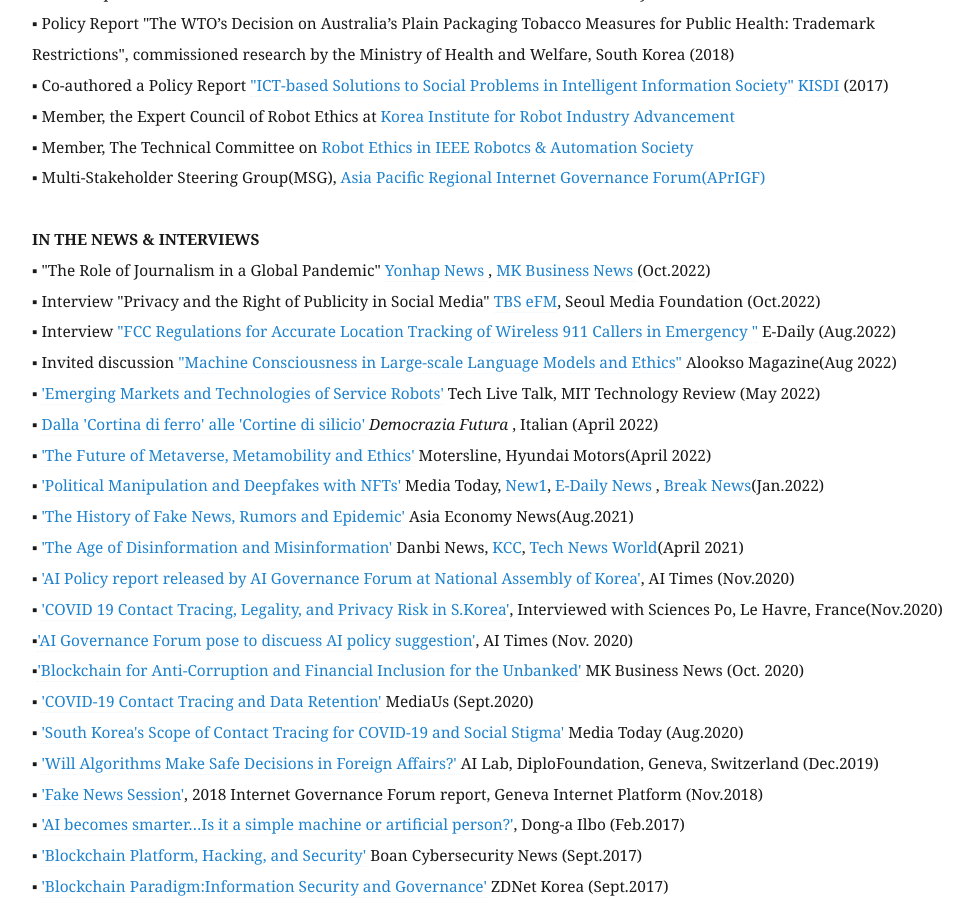
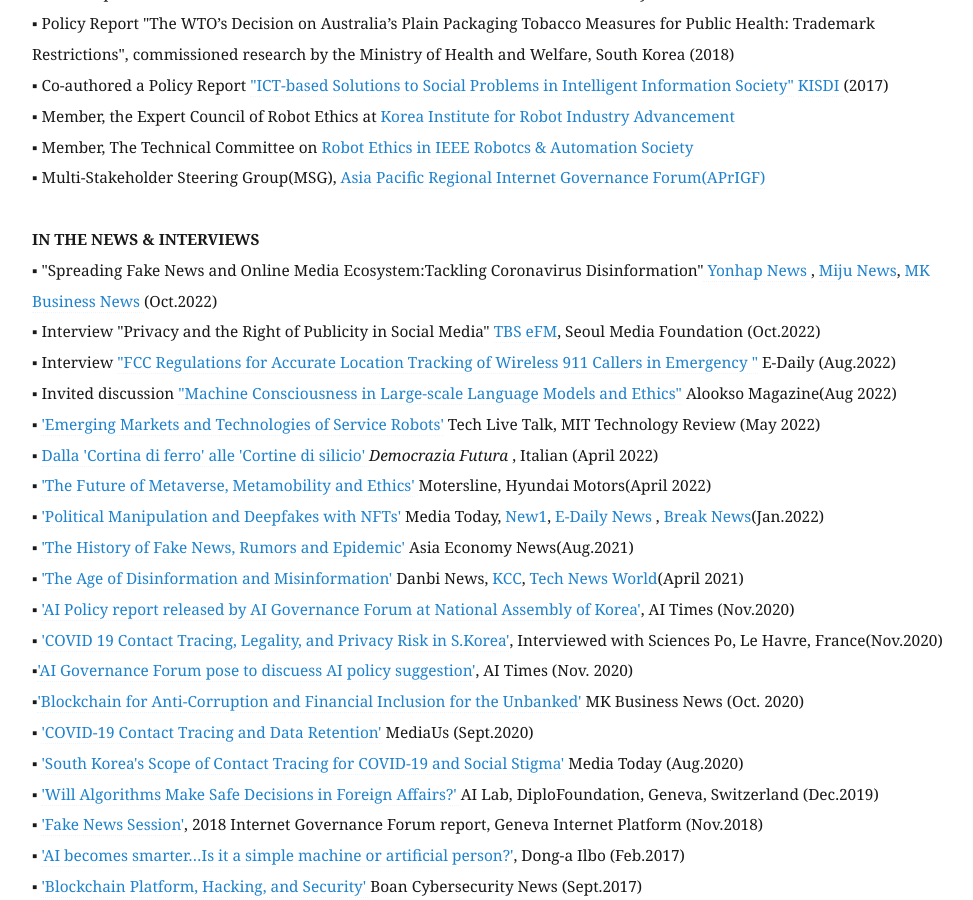
Before and after one commit to eunchangchoi/eunchangchoi.github.io, a Jekyll site: the page built from index.md, in a window 1280 px wide and 900 px high, scrolled down 6180 px. Shown: the whole window, without its empty margins (68-1041 px from the left). Built offline with Jekyll 4.4.1, drawn with Linux system fonts in a browser that asks for light colours.

Commit message:
Update index.md

```diff
--- a/index.md
+++ b/index.md
@@ -149,7 +149,7 @@
 ▪ Multi-Stakeholder Steering Group(MSG), <a href="https://ap.rigf.asia/"> Asia Pacific Regional Internet Governance Forum(APrIGF)</a> <br>
   <br>
  <strong> IN THE NEWS & INTERVIEWS</strong> <br>
-▪ "The Role of Journalism in a Global Pandemic" <a href="https://www.yna.co.kr/view/AKR20221012124400371"> Yonhap News </a>, <a href="https://www.mk.co.kr/news/politics/view/2022/10/901792/"> MK Business News </a> (Oct.2022) <br>
+▪ "Spreading Fake News and Online Media Ecosystem:Tackling Coronavirus Disinformation"<a href="https://www.yna.co.kr/view/AKR20221012124400371"> Yonhap News </a>, <a href="https://mijunews.com/2022/10/13/%ec%98%81%ec%83%81%ec%b5%9c%ec%9d%80%ec%b0%bd-%ea%b5%90%ec%88%98-%ea%b0%80%ec%a7%9c%eb%89%b4%ec%8a%a4%ec%9d%98-%ea%b3%a0%ea%b3%a0%ed%95%99%ed%8c%ac%eb%8d%b0%eb%af%b9-%ec%96%b8%eb%a1%a0%ec%9d%98/"> Miju News</a>, <a href="https://www.mk.co.kr/news/politics/view/2022/10/901792/"> MK Business News </a> (Oct.2022) <br>
 ▪ Interview "Privacy and the Right of Publicity in Social Media" <a href="https://podcasts.apple.com/af/podcast/tbs-efm-this-morning/id1038822609"> TBS eFM</a>, Seoul Media Foundation (Oct.2022)<br>
 ▪ Interview <a href="https://www.edaily.co.kr/news/read?newsId=03722806632430600&mediaCodeNo=257"> "FCC Regulations for Accurate Location Tracking of Wireless 911 Callers in Emergency "</a> E-Daily (Aug.2022)<br>
 ▪ Invited discussion <a href="https://alook.so/posts/latO5RY"> "Machine Consciousness in Large-scale Language Models and Ethics"</a> Alookso Magazine(Aug 2022)<br>
```
